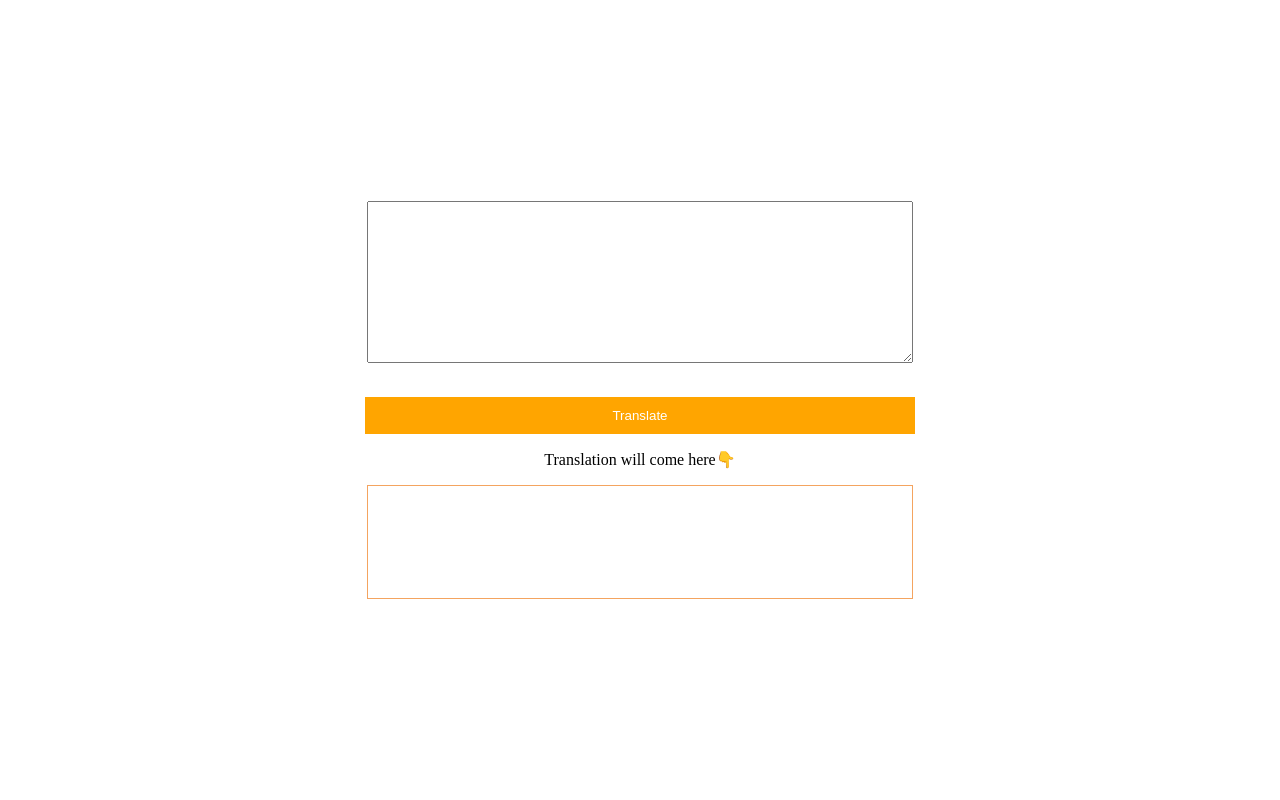
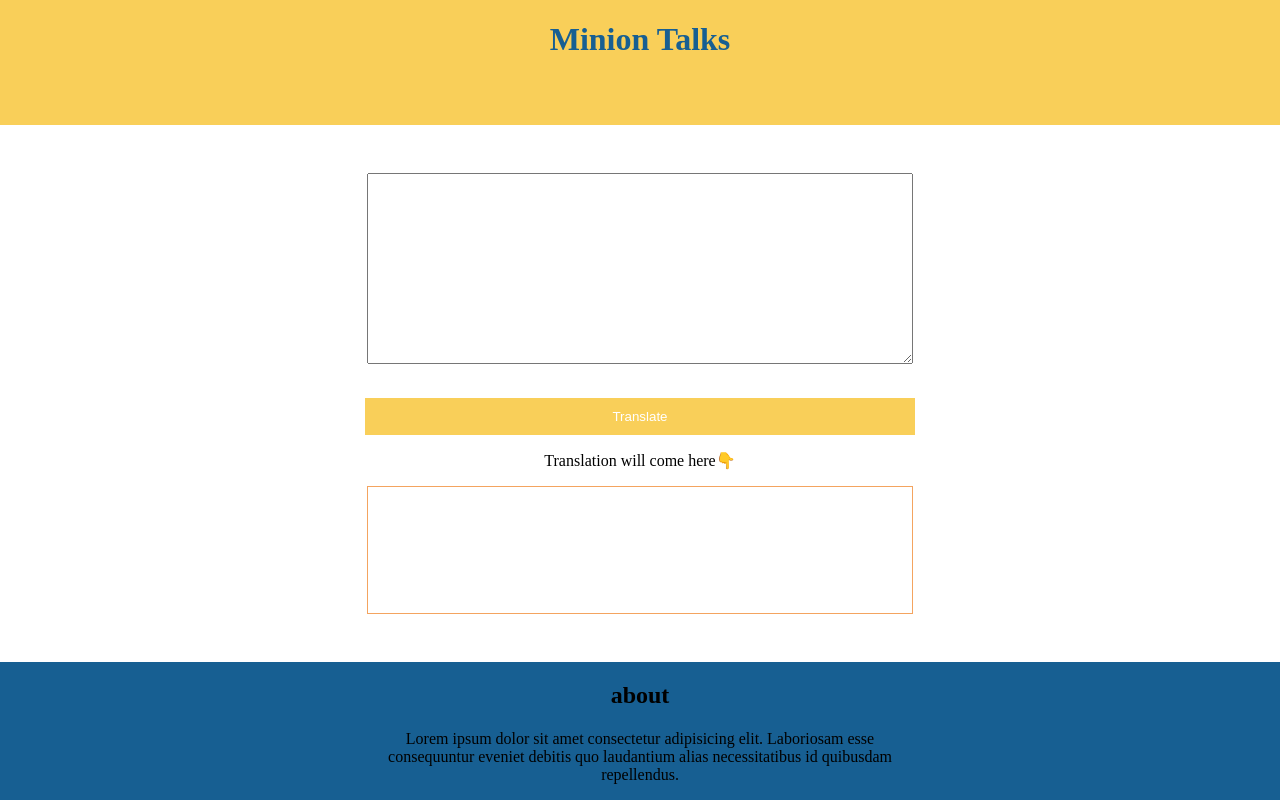
Before and after one commit to arjunsutharr/banana-speak, a plain HTML site: page index.html in a window 1280 px wide. Drawn offline with Linux system fonts and the light colour scheme.

Commit message:
style: css file added

```diff
--- a/index.html
+++ b/index.html
@@ -3,62 +3,15 @@
   <head>
     <meta charset="UTF-8" />
     <meta name="viewport" content="width=device-width, initial-scale=1.0" />
-    <title>Document</title>
-    <style>
-      body {
-        margin: 0px;
-        padding: 0px;
-      }
-      .container {
-        display: flex;
-        height: 100vh;
-        flex-direction: column;
-        align-items: center;
-        justify-content: center;
-        position: relative;
-      }
-
-      #user-input {
-        width: 40%;
-        height: 8rem;
-        padding: 1rem;
-      }
-
-      #output {
-        width: 40%;
-        height: 5rem;
-        border: 1px solid sandybrown;
-        padding: 1rem;
-      }
-
-      #btn-translate {
-        /* position: relative; */
-        /* right: 14rem; */
-        margin-top: 1rem;
-        padding: 0.7rem;
-        max-width: 43%;
-        width: 45.6%;
-        background-color: orange;
-        border-style: none;
-        color: white;
-        cursor: pointer;
-      }
-
-      #btn-translate:hover {
-        color: orange;
-        background-color: white;
-        border: 1px solid orange;
-      }
-
-      #btn-translate:hover,
-      #btn-translate:focus {
-        box-shadow: 0 0.5em 0.5em -0.4em orange;
-        transform: translateY(-0.25em);
-      }
-    </style>
+    <link rel="stylesheet" href="style.css">
+    <title>Minion Talks</title>
+    <link rel="shortcut icon" href="./images/favicon.png" type="image/x-icon">
   </head>
   <body>
     <div class="container">
+      <header>
+        <h1>Minion Talks</h1>
+      </header>
       <textarea
         name="user-input"
         placeholder="please type here"
@@ -71,6 +24,13 @@
       <button id="btn-translate">Translate</button>
       <p>Translation will come here👇</p>
       <div id="output"></div>
+
+      <footer class="container-center">
+        <h2>about</h2>
+        <p>
+          Lorem ipsum dolor sit amet consectetur adipisicing elit. Laboriosam esse consequuntur eveniet debitis quo laudantium alias necessitatibus id quibusdam repellendus.
+        </p>
+      </footer>
     </div>
 
     <script src="/app.js"></script>
--- /dev/null
+++ b/style.css
@@ -0,0 +1,95 @@
+:root {
+    --primary-color: #f9cf59;
+    --secondary-color: #175f92;
+}
+
+body {
+  margin: 0px;
+  padding: 0px;
+}
+
+/* ---container--- */
+.container {
+  display: flex;
+  height: 100vh;
+  flex-direction: column;
+  align-items: center;
+  justify-content: center;
+  position: relative;
+}
+
+.container-center {
+    display: flex;
+    flex-direction: column;
+    align-items: center;
+    /* height: 20vh; */
+}
+
+
+/* ---Header--- */
+header {
+    height: 40vh;
+    width: 100vw;
+    background-color: var(--primary-color);
+    margin-bottom: 3rem;
+}
+
+header h1 {
+    color: var(--secondary-color);
+    text-align: center;
+}
+
+#user-input {
+  width: 40%;
+  height: 25rem;
+  padding: 1rem;
+}
+
+#output {
+  width: 40%;
+  height: 15rem;
+  border: 1px solid sandybrown;
+  padding: 1rem;
+}
+
+#btn-translate {
+  /* position: relative; */
+  /* right: 14rem; */
+  margin-top: 1rem;
+  padding: 0.7rem;
+  max-width: 43%;
+  width: 45.6%;
+  background-color: var(--primary-color);
+  border-style: none;
+  color: white;
+  cursor: pointer;
+}
+
+#btn-translate:hover {
+  color: var(--primary-color);
+  background-color: white;
+  border: 1px solid var(--primary-color);
+}
+
+#btn-translate:hover,
+#btn-translate:focus {
+  box-shadow: 0 0.5em 0.5em -0.4em var(--primary-color);
+  transform: translateY(-0.25em);
+}
+
+/* ---footer--- */
+footer {
+    margin-top: 3rem;
+    height: 25vh;
+    width: 100vw;
+    background-color: var(--secondary-color);
+    text-align: center;
+}
+
+footer h2 {
+    margin-bottom: .3rem;
+}
+
+footer p {
+    max-width: 40%;
+}
```
Also changed, not shown: images/favicon.png (added).
